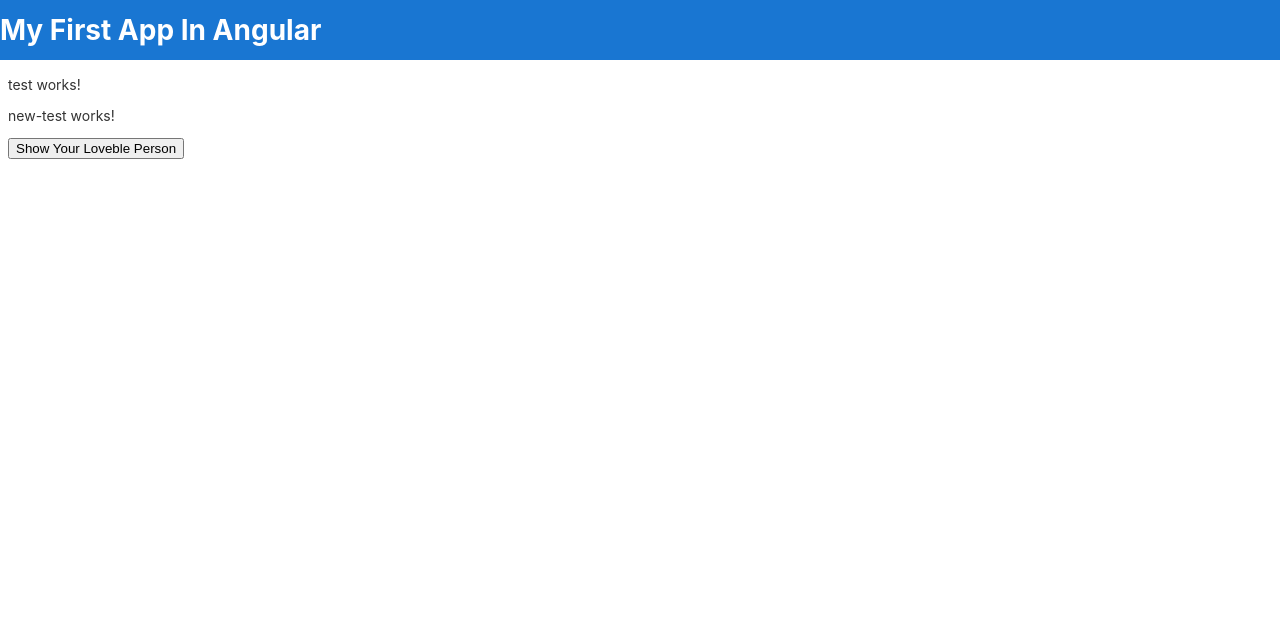
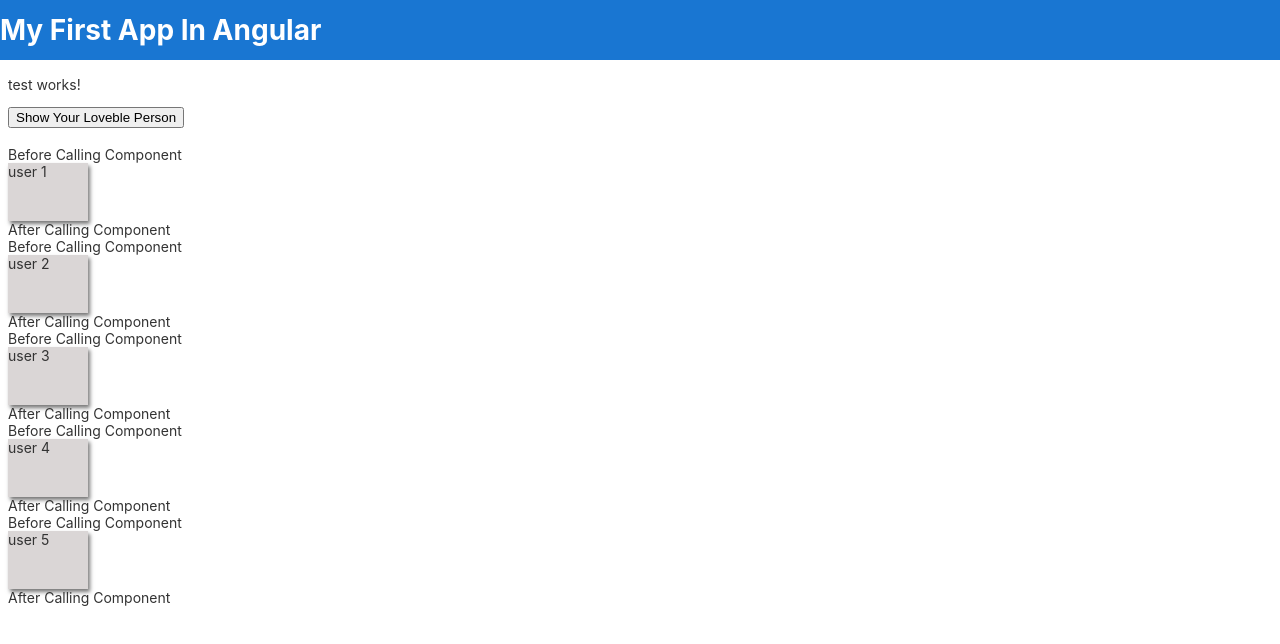
Before and after one commit to bdsuman/angular_first_app, an Angular app: page / in a window 1280 px wide. Shown: the top 644 px of the page. Built offline with nearby package versions, Linux system fonts and the light colour scheme.

Commit message:
class 2 practice complate

```diff
--- a/src/app/app.component.css
+++ b/src/app/app.component.css
@@ -1,3 +1,14 @@
+.main{
+  background-color: cadetblue;
+  color: rgb(205, 200, 200);
+}
+#name{
+  margin: 0;
+}
+.container-main{
+  margin: 0;
+}
+
 
   :host {
     font-family: -apple-system, BlinkMacSystemFont, "Segoe UI", Roboto, Helvetica, Arial, sans-serif, "Apple Color Emoji", "Segoe UI Emoji", "Segoe UI Symbol";
--- a/src/app/app.component.html
+++ b/src/app/app.component.html
@@ -5,7 +5,14 @@
 <br>
 <br>
 <app-test></app-test>
-<app-new-test></app-new-test>
 <div *ngIf="counter<5">
   <button (click)="myfunction('Suman')">{{btnName}}</button>
 </div>
+<br>
+<div>
+    <div *ngFor="let i of userList">
+        <div>Before Calling Component</div>
+            <app-new-test [master]=i (userName)="onClickHandler($event)"></app-new-test>
+        <div>After Calling Component</div>
+    </div>
+</div>
--- a/src/app/app.component.ts
+++ b/src/app/app.component.ts
@@ -8,10 +8,17 @@ import { Component } from '@angular/core';
 export class AppComponent {
   btnName:string="Show Your Loveble Person";
   counter:number =0;
+  userList:string []=[
+    'user 1','user 2','user 3','user 4','user 5'
+  ];
+
   myfunction(name:string):void{
 
     this.counter++;
     console.log(name+' Love You Sutopa => '+this.counter);
 
   }
+  onClickHandler(str:string){
+    console.log(str+" was clicked")
+  }
 }
--- a/src/app/component/new-test/new-test.component.css
+++ b/src/app/component/new-test/new-test.component.css
@@ -0,0 +1,7 @@
+.info-card{
+    width: 5rem;
+    height: 58px;
+    background-color: rgb(218, 214, 214);
+    box-sizing: border-box;
+    box-shadow: 2px 3px 4px #777;
+}
--- a/src/app/component/new-test/new-test.component.html
+++ b/src/app/component/new-test/new-test.component.html
@@ -1 +1,3 @@
-<p>new-test works!</p>
+<div class="info-card" (click)="onCardClick()">
+    {{masterName}}
+ </div>
--- a/src/app/component/new-test/new-test.component.ts
+++ b/src/app/component/new-test/new-test.component.ts
@@ -1,4 +1,6 @@
-import { Component, OnInit } from '@angular/core';
+import { EventEmitter } from '@angular/core';
+import { Output } from '@angular/core';
+import { Component, Input, OnInit } from '@angular/core';
 
 @Component({
   selector: 'app-new-test',
@@ -6,10 +8,13 @@ import { Component, OnInit } from '@angular/core';
   styleUrls: ['./new-test.component.css']
 })
 export class NewTestComponent implements OnInit {
-
+  @Input('master') masterName = '';
+  @Output() userName = new EventEmitter<string>();
   constructor() { }
 
   ngOnInit(): void {
   }
-
+  onCardClick(){
+    this.userName.emit(this.masterName);
+  }
 }
--- a/tsconfig.json
+++ b/tsconfig.json
@@ -5,7 +5,7 @@
     "baseUrl": "./",
     "outDir": "./dist/out-tsc",
     "forceConsistentCasingInFileNames": true,
-    "strict": true,
+    "strict": false,
     "noImplicitOverride": true,
     "noPropertyAccessFromIndexSignature": true,
     "noImplicitReturns": true,
```
